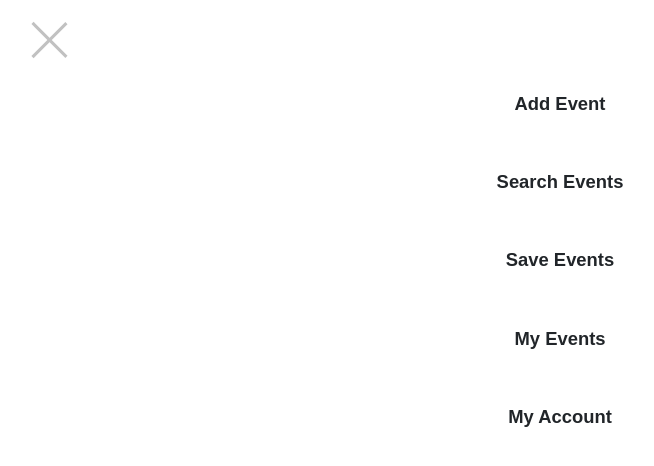
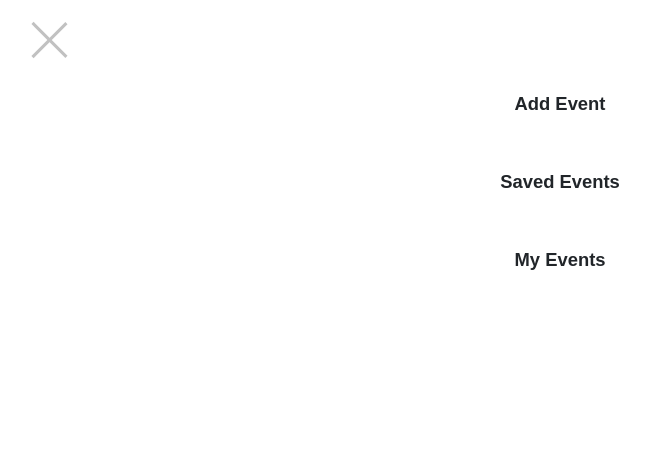
Before and after one commit to KikoWen/eventu-app, a React (Create React App) app: page /menu in a window 1280 px wide. Shown: the top 466 px of the page, without its empty margins (10-664 px from the left). Built offline with nearby package versions, Linux system fonts and the light colour scheme.

Commit message:
deleted items in menu

```diff
--- a/src/RouteMenu.jsx
+++ b/src/RouteMenu.jsx
@@ -8,10 +8,8 @@ class RouteMenu extends Component{
                 <div className="menu-list-container">
                     <ul className="menu-list list-group list-group-flush">
                         <li className="menu-items list-group-item">Add Event</li>
-                        <li className="menu-items list-group-item">Search Events</li>
-                        <li className="menu-items list-group-item">Save Events</li>
+                        <li className="menu-items list-group-item">Saved Events</li>
                         <li className="menu-items list-group-item">My Events</li>
-                        <li className="menu-items list-group-item">My Account</li>
                     </ul>
                 </div>
             </div>
```
